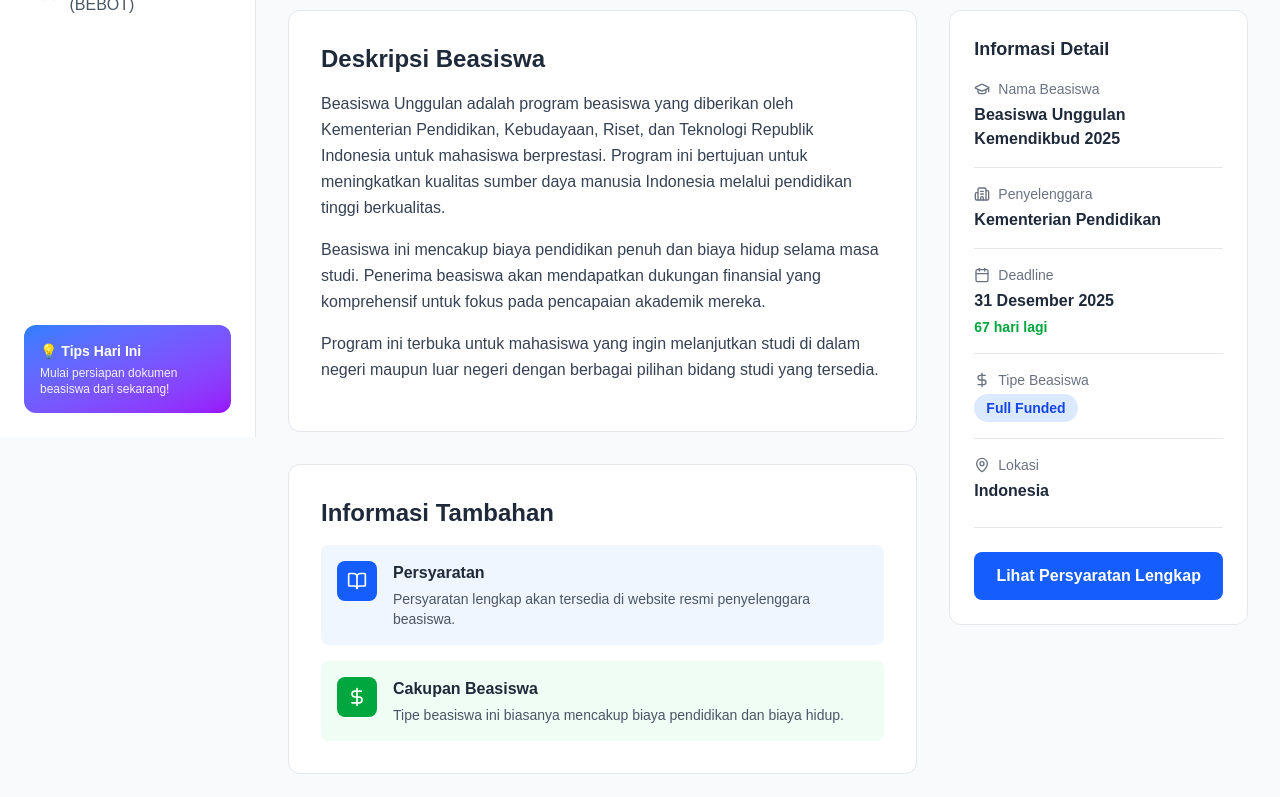
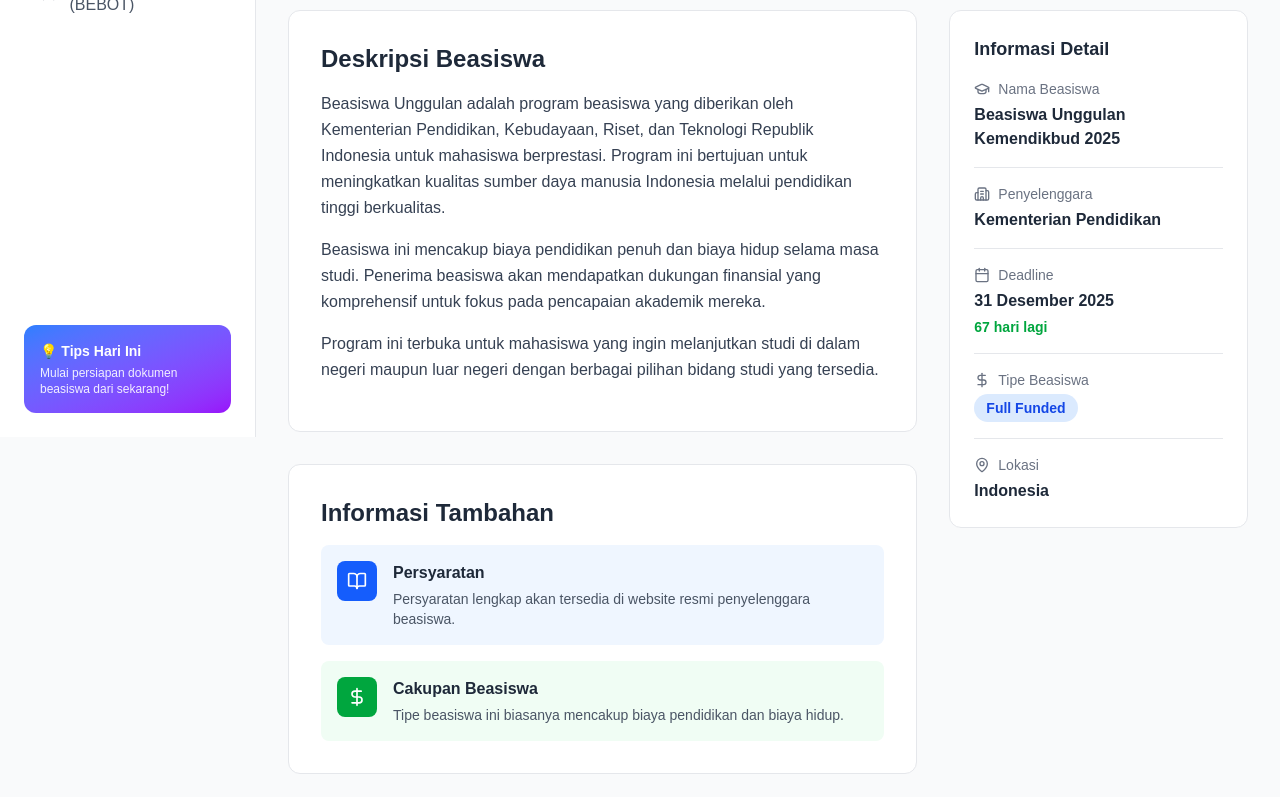
Before and after one commit to Zakianggoro/beasiswa-pengentidur, a Next.js app: page /recommendation/1 in a window 1280 px wide. Shown: the part 363-1160 px from the top of the page. Built offline with nearby package versions, Linux system fonts and the light colour scheme.

Commit message:
update: featured fix button

```diff
--- a/src/app/recommendation/1/page.tsx
+++ b/src/app/recommendation/1/page.tsx
@@ -295,12 +295,6 @@
                       <p className="font-semibold text-gray-800 text-sm md:text-base">{beasiswaDetail.location}</p>
                     </div>
                   </div>
-
-                  <div className="mt-4 md:mt-6 pt-4 md:pt-6 border-t border-gray-200">
-                    <button className="w-full py-2.5 md:py-3 bg-blue-600 text-white rounded-lg font-semibold hover:bg-blue-700 transition text-sm md:text-base">
-                      Lihat Persyaratan Lengkap
-                    </button>
-                  </div>
                 </div>
               </div>
             </div>
```
